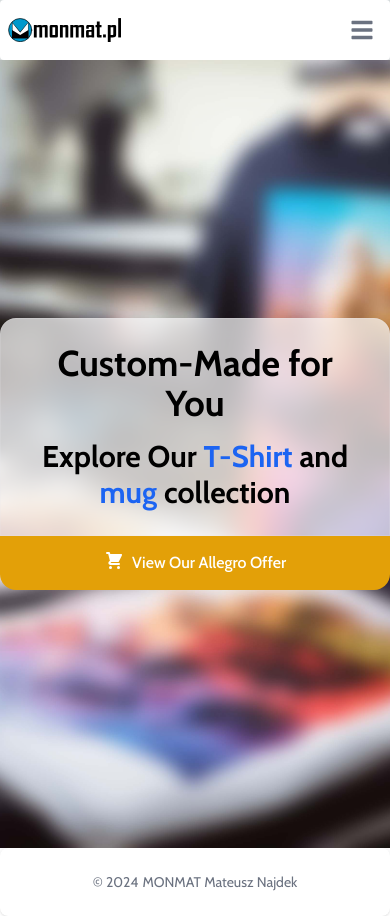
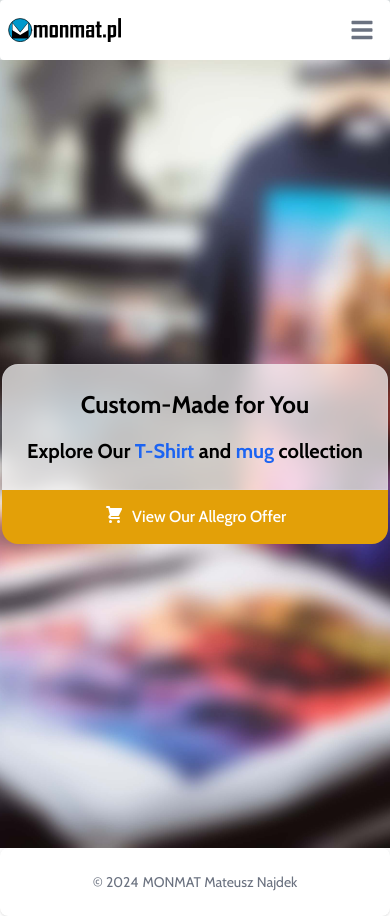
Before and after one commit to najdek/monmat_pl_page, a Next.js app: page / in a window 390 px wide. Built offline with nearby package versions, Linux system fonts and the light colour scheme.

Commit message:
Make front page text smaller on mobile

```diff
--- a/src/pages/index.js
+++ b/src/pages/index.js
@@ -19,8 +19,8 @@ export default function Home() {
         <div className="m-auto z-10 text-center">
           <Card className="max-w-3xl text-center z-10 bg-transparent backdrop-blur-md bg-white/70 border-opacity-20 dark:bg-transparent dark:bg-gray-800/50 dark:border-opacity-20 rounded-2xl rounded-b-none">
 
-            <h1 className={`text-4xl font-extrabold`}>Custom-Made for You</h1>
-            <h2 className={`text-3xl font-extrabold`}>Explore Our <span className={`text-blue-600 dark:text-blue-200`}>T-Shirt</span> and <span className={`text-blue-600 dark:text-blue-200`}>mug</span> collection</h2>
+            <h1 className={`text-2xl sm:text-4xl font-extrabold`}>Custom-Made for You</h1>
+            <h2 className={`text-xl sm:text-3xl font-extrabold`}>Explore Our <span className={`text-blue-600 dark:text-blue-200`}>T-Shirt</span> and <span className={`text-blue-600 dark:text-blue-200`}>mug</span> collection</h2>
           </Card>
           <Button color="warning" size="xl" className="rounded-2xl rounded-t-none" href="https://allegro.monmat.pl/">
             <HiShoppingCart className="mr-2 h-5 w-5" />
```
